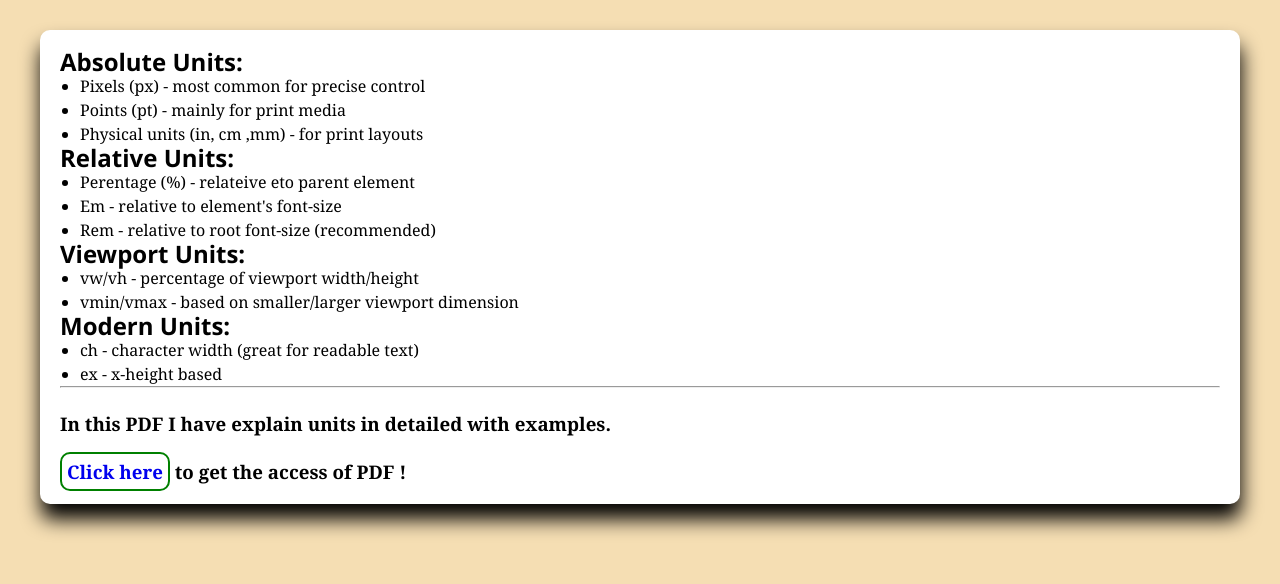
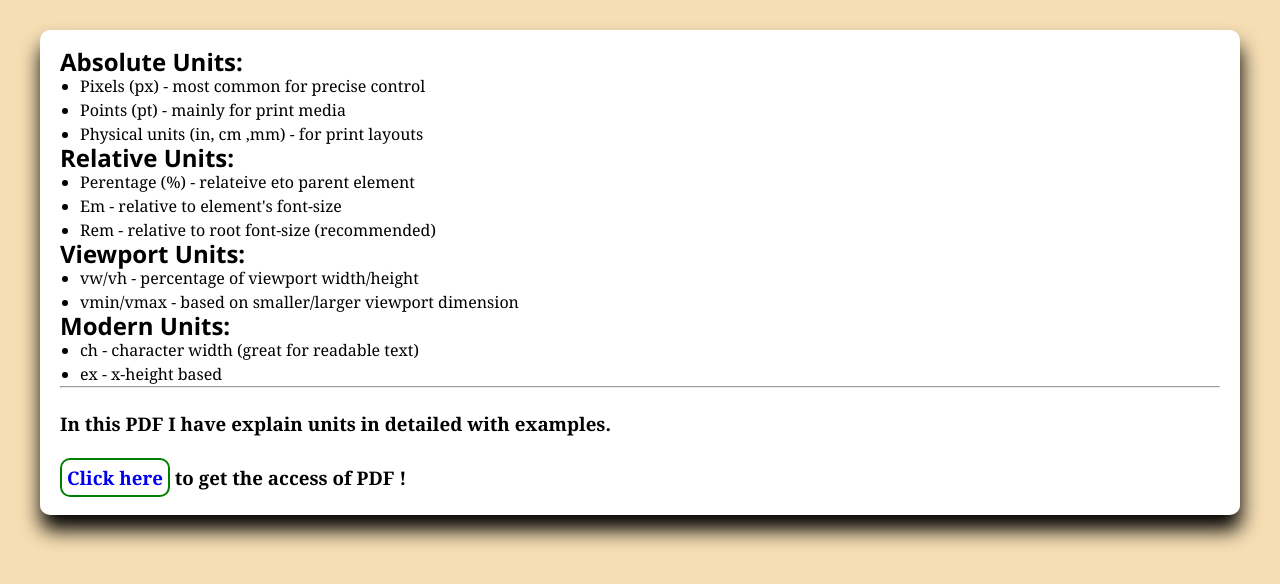
Before and after one commit to vnrbl0/coding-grind, a plain HTML site: page HTML/css6.html in a window 1280 px wide. Drawn offline with Linux system fonts and the light colour scheme.

Commit message:
initial commit

```diff
--- a/CSS/style13.css
+++ b/CSS/style13.css
@@ -45,3 +45,7 @@ li{
 h3 , a {
     font-family: Cambria, Cochin, Georgia, Times, 'Times New Roman', serif;
 }
+
+h3 > a {
+    line-height: 35px;
+}
--- a/CSS/style14.css
+++ b/CSS/style14.css
@@ -39,6 +39,7 @@
     background-color:red ;
     padding: 5px;
     border-radius: 5px ;
+    line-height: 32px;
  }
 
  h3 > a:hover{
```
